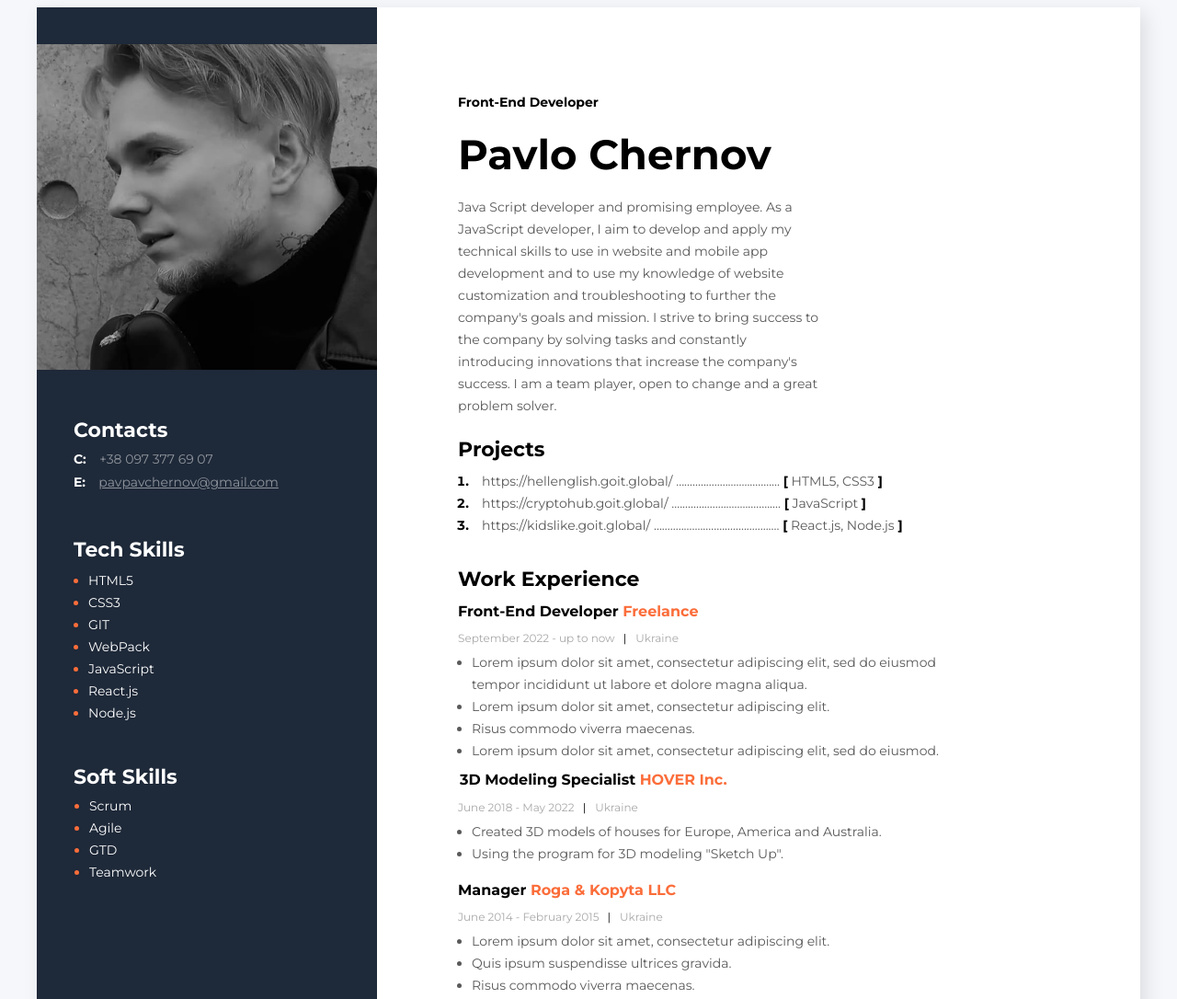
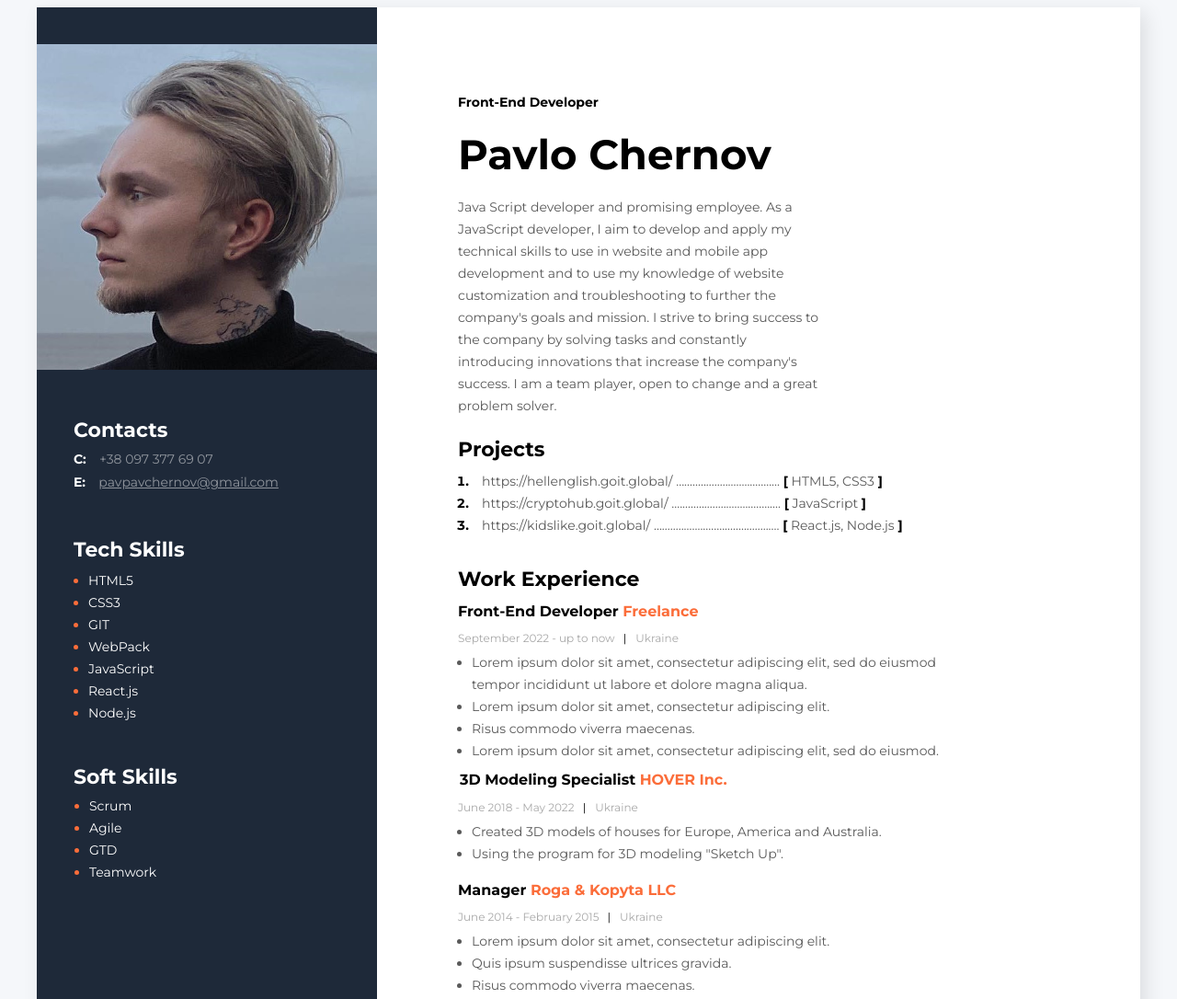
Before and after one commit to pavpavchernov/Resume, a plain HTML site: page index.html in a window 1280 px wide. Shown: the top 1086 px of the page at 92% size. Drawn offline with Linux system fonts and the light colour scheme.

Commit message:
photo new

```diff
--- a/index.html
+++ b/index.html
@@ -120,7 +120,7 @@
 			</div>
 			<!--Sidebar-->
 			<aside class="sidebar">
-				<img src="img/photo 1.jpg" alt="user photo" class="photo">
+				<img src="img/photo_2.jpg" alt="user photo" class="photo">
 				<!--Contacts-->
 				<div class="contacts">
 					<h3 class="sidebar_title">Contacts</h3>
```
Also changed, not shown: img/photo_2.jpg (added).
